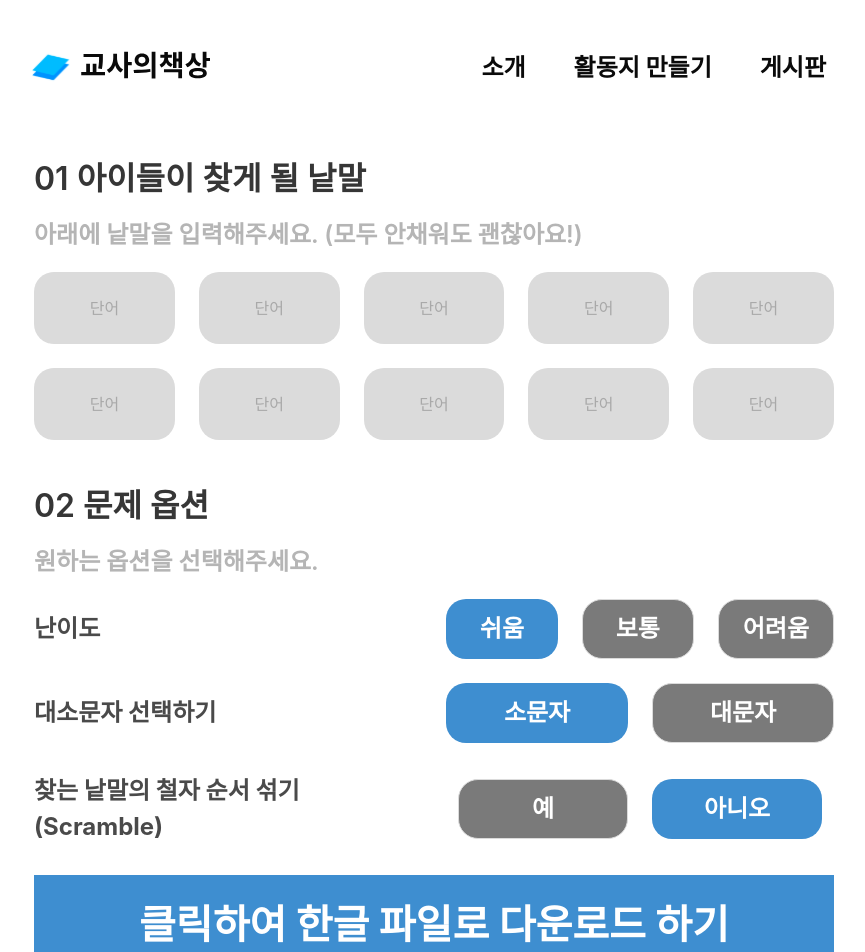
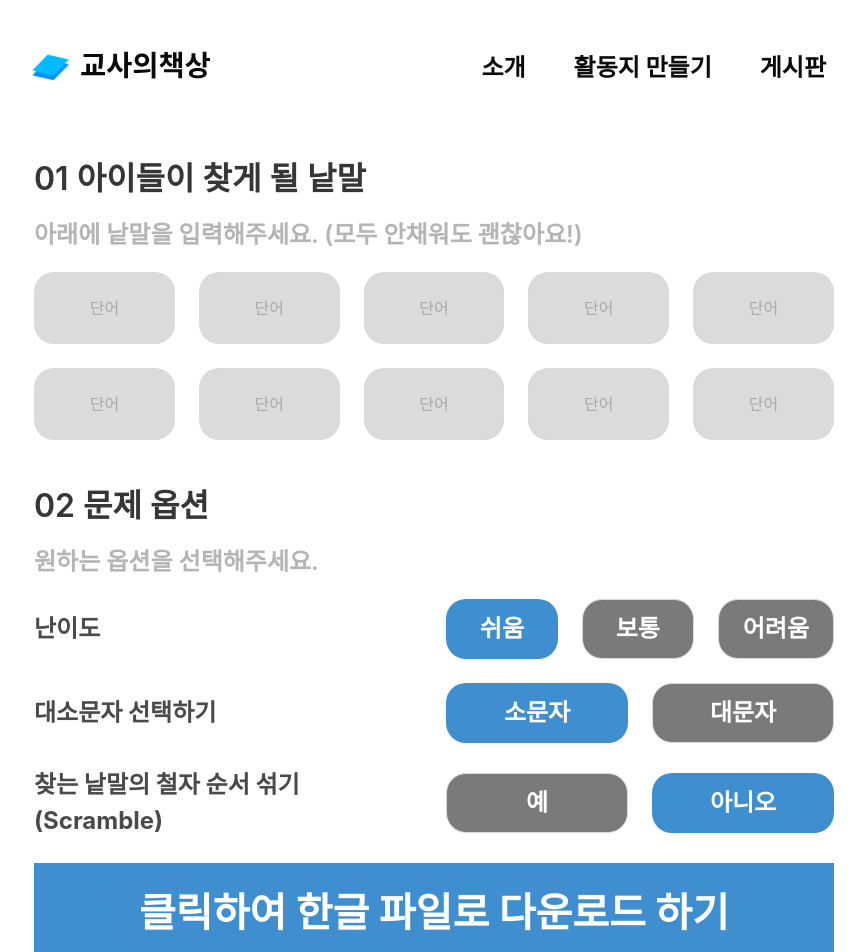
Before and after one commit to hoetaek/teacher-desk, a Vue app in the folder teacher_desk_vue/: page /wordsearch/en in a window 1280 px wide. Shown: the top 952 px of the page, without its empty margins (206-1071 px from the left). Built offline with nearby package versions, Linux system fonts and the light colour scheme.

Commit message:
fix: take away unnecessary column

```diff
--- a/teacher_desk_vue/src/views/WordsearchEnglishView.vue
+++ b/teacher_desk_vue/src/views/WordsearchEnglishView.vue
@@ -51,14 +51,12 @@
         <div class="column is-size-4-desktop is-size-4-tablet is-size-5-mobile has-text-weight-bold">
           찾는 낱말의 철자 순서 섞기 (Scramble)
         </div>
-        <div class="column">
         <selection-buttons
           :button_infos="isScrambledOptions"
           :selected_data="isScrambled"
           @button-seleted-event="selectIsScrambled"
         >
         </selection-buttons>
-        </div>
       </div>
       <button
         type="submit"
```
Lines whose indentation alone changed are shown as unchanged.
